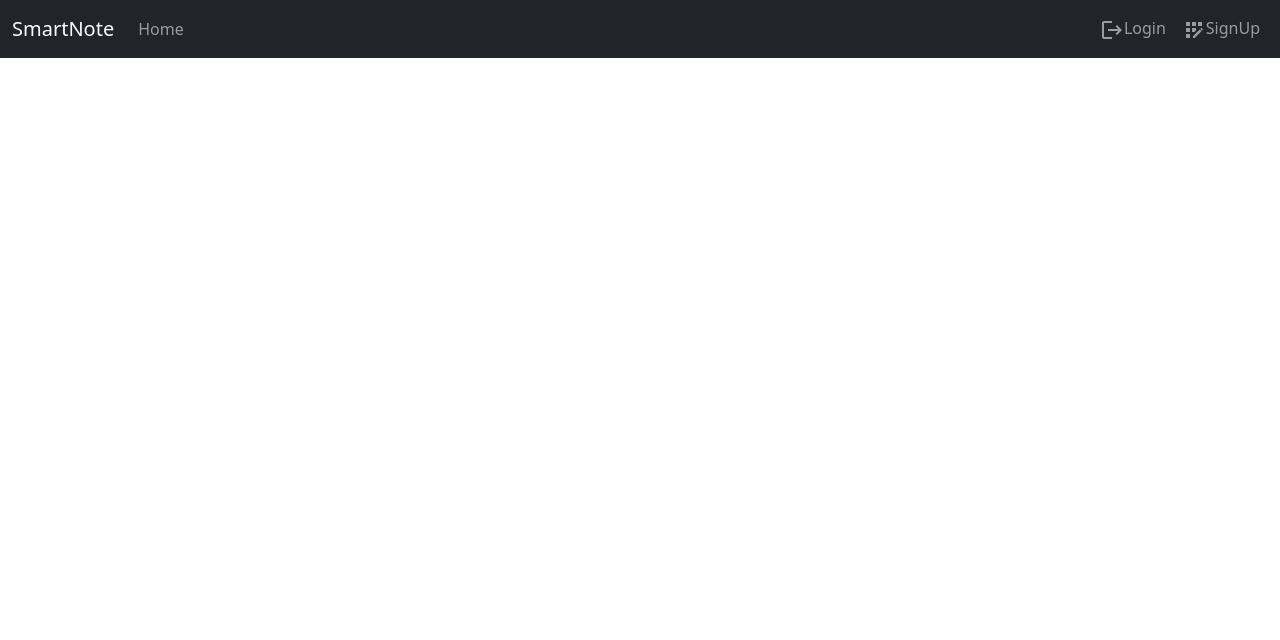
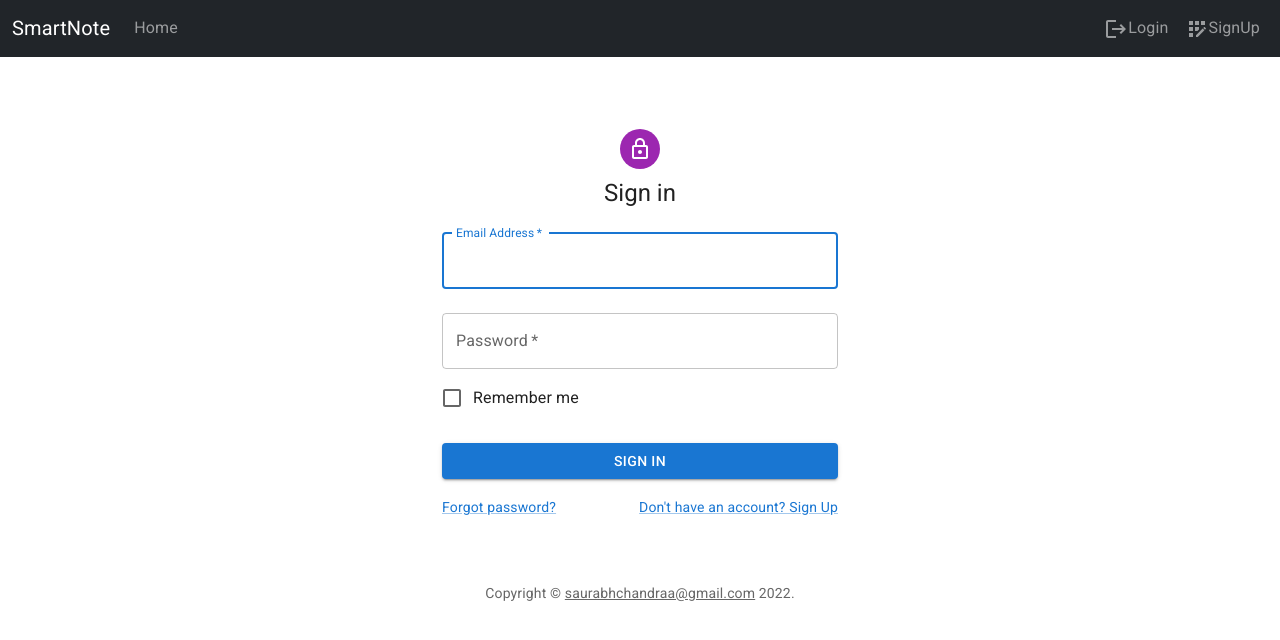
Before and after one commit to saurabhchandraa/smart-note-react, a React (Create React App) app: page /smart-note-react/login in a window 1280 px wide. Shown: the top 640 px of the page. Built offline with nearby package versions, Linux system fonts and the light colour scheme.

Commit message:
gh pages changes

```diff
--- a/package.json
+++ b/package.json
@@ -1,6 +1,7 @@
 {
   "name": "smart-note-react",
   "version": "0.1.0",
+  "homepage": "http://tesla2101.github.io/smart-note-react",
   "private": true,
   "dependencies": {
     "@emotion/react": "^11.8.1",
@@ -16,6 +17,7 @@
     "@types/react-dom": "^17.0.11",
     "axios": "^0.26.0",
     "bootstrap": "^5.1.3",
+    "gh-pages": "^3.2.3",
     "jspdf": "^2.5.1",
     "jspdf-autotable": "^3.5.23",
     "react": "^17.0.2",
--- a/src/App.tsx
+++ b/src/App.tsx
@@ -33,10 +33,10 @@ function App() {
       <Layout>
         <Router>
           <Routes>
-            <Route path="/" element={<Home/>} />
-            <Route path="/login" element={<Login></Login>} />
-            <Route path="/signup" element={<SignUp></SignUp>} />
-            <Route path="/profile" element={<UserProfile></UserProfile>} />
+            <Route path="/smart-note-react" element={<Home/>} />
+            <Route path="/smart-note-react/login" element={<Login></Login>} />
+            <Route path="/smart-note-react/signup" element={<SignUp></SignUp>} />
+            <Route path="/smart-note-react/profile" element={<UserProfile></UserProfile>} />
           </Routes>
         </Router>
       </Layout>
--- a/src/components/Login/Login.tsx
+++ b/src/components/Login/Login.tsx
@@ -52,7 +52,7 @@ export default function Login(props: any) {
     login(username, password).then(
       () => {
         console.log("Login Success");
-        window.location.href = "/";
+        window.location.href = "/smart-note-react";
         // return navigate("/");
       },
       (error) => {
```
Also changed, not shown: 2 other files (tests, documents, lock files or other folders).
